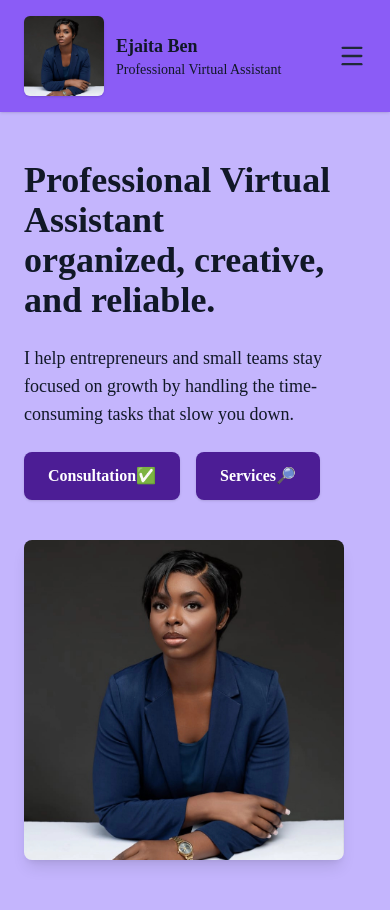
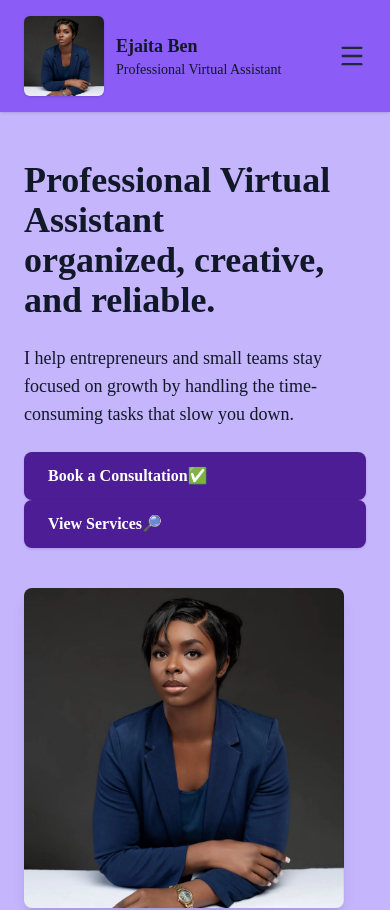
Before and after one commit to Ejiro-Ben/Ejaita-Ben-VA-Portfolio-Site, a React (Vite) app: page / in a window 390 px wide. Shown: the top 910 px of the page. Built offline with nearby package versions, Linux system fonts and the light colour scheme.

Commit message:
edited hero section

```diff
--- a/src/components/Hero.jsx
+++ b/src/components/Hero.jsx
@@ -9,9 +9,9 @@ export default function Hero() {
                 <div>
                     <h1 className="text-4xl md:text-5xl font-bold">Professional Virtual Assistant<br /><span className="text-brand-accent">organized, creative, and reliable.</span></h1>
                     <p className="mt-6 text-lg">I help entrepreneurs and small teams stay focused on growth by handling the time-consuming tasks that slow you down.</p>
-                    <div className="mt-6 flex gap-4">
-                        <Link to='/contact' className="px-6 py-3 text-white font-bold bg-primary-900 hover:bg-primary-800 rounded-lg shadow">Consultation✅</Link>
-                        <Link to='/services' className="px-6 py-3 text-white font-bold bg-primary-900 hover:bg-primary-800 rounded-lg shadow">Services🔎</Link>
+                    <div className="mt-6 flex flex-col md:flex-row md:gap-4">
+                        <Link to='/contact' className="px-6 py-3 text-white font-bold bg-primary-900 hover:bg-primary-800 rounded-lg shadow">Book a Consultation✅</Link>
+                        <Link to='/services' className="px-6 py-3 text-white font-bold bg-primary-900 hover:bg-primary-800 rounded-lg shadow">View Services🔎</Link>
                     </div>
                 </div>
                 <div className="rounded-lg shadow-lg overflow-hidden h-80 w-80">
```
